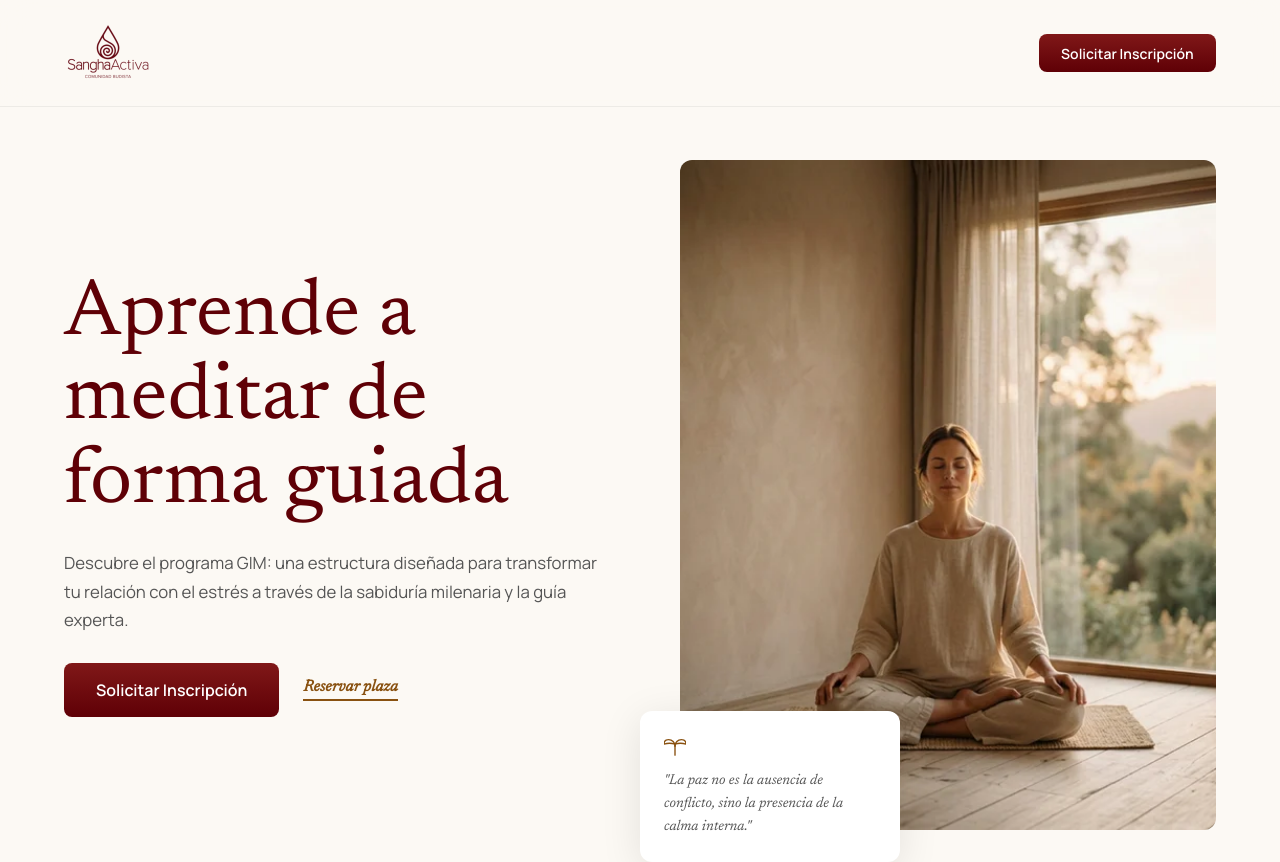
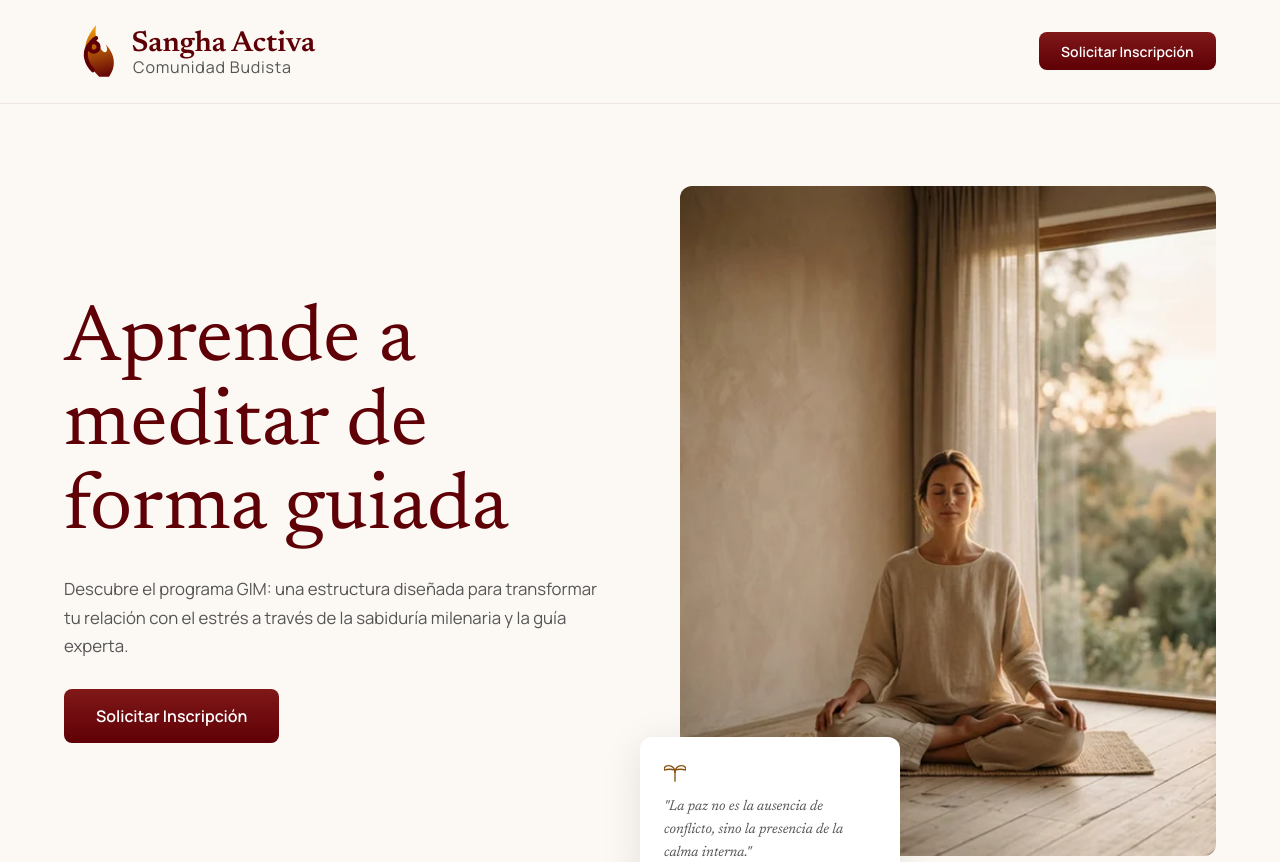
Before and after one commit to javiviph/sangha, a React (Vite) app: page / in a window 1280 px wide. Shown: the top 862 px of the page. Built offline with nearby package versions, Linux system fonts and the light colour scheme.

Commit message:
Remove secondary 'Reservar plaza' CTA from Hero and FinalClose

```diff
--- a/index.html
+++ b/index.html
@@ -1,8 +1,8 @@
 <!doctype html>
-<html lang="en">
-  <head>
+<html lang="es">
+<head>
     <meta charset="UTF-8" />
-    <link rel="icon" type="image/png" href="/images/logo-sangha.webp" />
+    <link rel="icon" type="image/webp" href="/images/logo-sangha.webp" />
     <meta name="viewport" content="width=device-width, initial-scale=1.0" />
     <meta name="description" content="Aprende a meditar de forma guiada con el programa GIM de Sangha Activa. Transforma tu relación con el estrés a través de la sabiduría milenaria." />
     <title>Sangha Activa - GIM Landing Page</title>
@@ -23,6 +23,7 @@
         background-color: var(--color-surface);
         font-family: var(--font-sans);
         color: var(--color-on-surface-variant);
+        font-display: swap;
       }
       .hero-section {
         background-color: var(--color-surface);
@@ -49,6 +50,20 @@
         object-fit: cover;
         display: block;
       }
+      @media (min-width: 768px) { .hero-image { aspect-ratio: 4 / 5; } }
+      .hero-headline {
+        font-family: var(--font-serif);
+        font-size: clamp(2.4rem, 8vw, 5rem);
+        line-height: 1.05;
+        color: var(--color-primary);
+        margin: 0;
+      }
+      .hero-sub {
+        font-family: var(--font-sans);
+        font-size: 1.05rem;
+        line-height: 1.7;
+        margin: 24px 0;
+      }
       .btn {
         display: inline-flex;
         align-items: center;
@@ -57,16 +72,18 @@
         border-radius: 0.5rem;
         font-weight: 600;
         text-decoration: none;
+        transition: transform 0.2s ease;
       }
       .btn-primary {
         background: linear-gradient(180deg, #801818 0%, #5f0006 100%);
         color: #ffffff;
       }
+      .navbar-logo { height: 60px; width: auto; }
+      @media (min-width: 768px) { .navbar-logo { height: 90px; } }
     </style>
 
-    <!-- Preload Critical Assets -->
+    <!-- Preload only truly critical LCP candidate: Hero Image -->
     <link rel="preload" as="image" href="/images/hero-woman.webp" fetchpriority="high" type="image/webp" />
-    <link rel="preload" as="image" href="/images/logo-sangha.webp" />
 
     <!-- Google Fonts with swap -->
     <link rel="preconnect" href="https://fonts.googleapis.com">
--- a/package.json
+++ b/package.json
@@ -7,7 +7,8 @@
     "dev": "vite",
     "build": "vite build",
     "lint": "eslint .",
-    "preview": "vite preview"
+    "preview": "vite preview",
+    "deploy": "echo 'Recordatorio: Actualiza Documentación/ULTIMOS_CAMBIOS.md antes de confirmar el deploy.'"
   },
   "dependencies": {
     "react": "^19.2.4",
--- a/src/App.jsx
+++ b/src/App.jsx
@@ -19,8 +19,8 @@ function App() {
   return (
     <>
       <Navbar />
-      {/* Add padding-top to main so Hero content isn't hidden behind fixed nav */}
-      <main style={{ paddingTop: '64px' }}>
+      {/* Increased padding-top to prevent layout shifts or overlap with fixed nav */}
+      <main style={{ paddingTop: '90px' }}>
         <Hero />
         <WhatIsGIM />
         <ForWhom />
--- a/src/components/FinalClose.jsx
+++ b/src/components/FinalClose.jsx
@@ -36,6 +36,9 @@ export default function FinalClose() {
         <img
           src="/images/logo-sangha.webp"
           alt="Sangha Activa"
+          width="263"
+          height="110"
+          loading="lazy"
           style={{ height: '110px', width: 'auto', opacity: 0.9 }}
         />
 
@@ -48,7 +51,7 @@ export default function FinalClose() {
           </p>
         </div>
 
-        <div style={{ display: 'flex', gap: '1.5rem', marginTop: '1rem', flexWrap: 'wrap', justifyContent: 'center' }}>
+        <div style={{ display: 'flex', marginTop: '1rem', justifyContent: 'center' }}>
           <a href="#contacto" className="btn" style={{
             backgroundColor: 'var(--color-surface-lowest)',
             color: 'var(--color-primary)',
@@ -56,19 +59,6 @@ export default function FinalClose() {
           }}>
             Solicitar Inscripción
           </a>
-          <a
-            href="https://sanghaactiva.playoffinformatica.com/InscripcioWeb.php?idActivitat=1307"
-            target="_blank"
-            rel="noopener noreferrer"
-            className="btn"
-            style={{
-              backgroundColor: 'transparent',
-              color: 'var(--color-surface)',
-              border: '1px solid rgba(255,255,255,0.3)'
-            }}
-          >
-            Reservar plaza
-          </a>
         </div>
 
       </div>
--- a/src/components/Hero.jsx
+++ b/src/components/Hero.jsx
@@ -21,14 +21,6 @@ export default function Hero() {
           <div className="hero-ctas">
             <a href="#contacto" className="btn btn-primary">
               Solicitar Inscripción
-            </a>
-            <a
-              href="https://sanghaactiva.playoffinformatica.com/InscripcioWeb.php?idActivitat=1307"
-              target="_blank"
-              rel="noopener noreferrer"
-              className="btn btn-tertiary hero-tertiary btn-gold-shine"
-            >
-              Reservar plaza
             </a>
           </div>
         </div>
--- a/src/components/Locations.jsx
+++ b/src/components/Locations.jsx
@@ -62,6 +62,7 @@ export default function Locations() {
             height="480"
             style={{ border: 0 }}
             title="Mapa de ubicaciones GIM"
+            loading="lazy"
           ></iframe>
         </div>
 
--- a/src/components/Navbar.jsx
+++ b/src/components/Navbar.jsx
@@ -2,20 +2,29 @@ import React from 'react';
 import '../index.css';
 
 /*
-  CSS filter strategy for the white-on-transparent logo PNG:
-  ─────────────────────────────────────────────────────────
-  The logo is white. On the light cream navbar background it would be invisible.
-  We use CSS `filter` chains to colorize it without touching the file:
-
-  • logoFilterDark  → white → brand dark red  (#5f0006)
-    brightness(0) zeroes out all channels first (makes it black),
-    then we layer invert/sepia/saturate/hue-rotate to reach the target hue.
-
-  • logoFilterWhite → no filter (white stays white) perfect on dark bg sections.
+  Inlined SVG Logo for zero-overhead load (Fastest LCP).
+  Directly uses the brand colors to avoid expensive CSS filters.
 */
-
-const logoFilterRed =
-  'brightness(0) saturate(100%) invert(7%) sepia(95%) saturate(4000%) hue-rotate(345deg) brightness(0.85)';
+const LogoSVG = ({ className, style }) => (
+  <svg
+    className={className}
+    style={style}
+    xmlns="http://www.w3.org/2000/svg"
+    viewBox="0 0 220 56"
+    fill="none"
+  >
+    <path d="M22 44 C22 44 10 34 14 22 C16 16 20 12 20 12 C20 12 18 22 24 28 C26 30 28 28 26 24 C30 28 34 36 28 44 Z" fill="url(#flame-nav)" />
+    <path d="M18 40 C14 36 12 30 15 25 C16 23 18 22 20 23 C22 24 22 27 20 28 C18 29 16 28 16 26 C16 23 18 21 20 20" stroke="#5f0006" strokeWidth="2.5" strokeLinecap="round" fill="none"/>
+    <text x="42" y="28" fontFamily="var(--font-serif)" fontSize="18" fontWeight="700" fill="#5f0006">Sangha Activa</text>
+    <text x="43" y="42" fontFamily="var(--font-sans)" fontSize="10" fill="#555555" letterSpacing="0.5">Comunidad Budista</text>
+    <defs>
+      <linearGradient id="flame-nav" x1="20" y1="12" x2="28" y2="44" gradientUnits="userSpaceOnUse">
+        <stop offset="0%" stopColor="#F59E0B"/>
+        <stop offset="100%" stopColor="#5f0006"/>
+      </linearGradient>
+    </defs>
+  </svg>
+);
 
 export default function Navbar() {
   return (
@@ -25,25 +34,17 @@ export default function Navbar() {
       left: 0,
       right: 0,
       zIndex: 100,
-      backgroundColor: 'rgba(252, 249, 244, 0.92)',
+      backgroundColor: 'rgba(252, 249, 244, 0.94)',
       backdropFilter: 'blur(16px)',
       WebkitBackdropFilter: 'blur(16px)',
-      borderBottom: '1px solid rgba(0,0,0,0.06)',
-      padding: '0.5rem 0',
+      borderBottom: '1px solid rgba(95, 0, 6, 0.08)',
+      padding: '0.4rem 0',
     }}>
       <div className="container" style={{ display: 'flex', alignItems: 'center', justifyContent: 'space-between' }}>
 
-        {/* Logo: white PNG + CSS color filter → brand red on light bg */}
+        {/* Logo inlined for 0ms LCP paint time */}
         <a href="#" style={{ display: 'flex', alignItems: 'center', textDecoration: 'none' }}>
-          <img
-            src="/images/logo-sangha.webp"
-            alt="Sangha Activa"
-            style={{
-              height: '90px',
-              width: 'auto',
-              filter: logoFilterRed,
-            }}
-          />
+           <LogoSVG className="navbar-logo" />
         </a>
 
         <a
--- a/src/components/Testimonials.jsx
+++ b/src/components/Testimonials.jsx
@@ -89,12 +89,20 @@ export default function Testimonials() {
 
           {/* Navigation Controls */}
           <div className="carousel-nav">
-            <button onClick={prev} className="nav-btn prev">
+            <button
+              onClick={prev}
+              className="nav-btn prev"
+              aria-label="Testimonio anterior"
+            >
               <svg width="24" height="24" viewBox="0 0 24 24" fill="none" stroke="currentColor" strokeWidth="2">
                 <path d="M15 18l-6-6 6-6" />
               </svg>
             </button>
-            <button onClick={next} className="nav-btn next">
+            <button
+              onClick={next}
+              className="nav-btn next"
+              aria-label="Siguiente testimonio"
+            >
               <svg width="24" height="24" viewBox="0 0 24 24" fill="none" stroke="currentColor" strokeWidth="2">
                 <path d="M9 18l6-6-6-6" />
               </svg>
@@ -104,10 +112,12 @@ export default function Testimonials() {
           {/* Dots */}
           <div className="carousel-dots">
             {testimonials.map((_, i) => (
-              <div
+              <button
                 key={i}
                 className={`dot ${i === activeIndex ? 'active' : ''}`}
                 onClick={() => setActiveIndex(i)}
+                aria-label={`Ir al testimonio ${i + 1}`}
+                style={{ border: 'none', cursor: 'pointer', padding: 0 }}
               />
             ))}
           </div>
--- a/src/index.css
+++ b/src/index.css
@@ -203,6 +203,18 @@ h1, h2, h3, h4, h5, h6 {
   background-color: rgba(252, 249, 244, 0.7);
   backdrop-filter: blur(24px);
   -webkit-backdrop-filter: blur(24px);
+}
+
+.navbar-logo {
+  height: 64px; /* Consistent height on mobile */
+  width: auto;
+  display: block;
+}
+
+@media (min-width: 768px) {
+  .navbar-logo {
+    height: 90px;
+  }
 }
 
 /* ─── HERO ─────────────────────────────────── */
```
Also changed, not shown: Documentación/TECNICA.md (+7 -0 lines), Documentación/ULTIMOS_CAMBIOS.md (added, +28 -0 lines), src/components/CaptureForm.jsx (+17 -7 lines), 2 other files (tests, documents, lock files or other folders).
